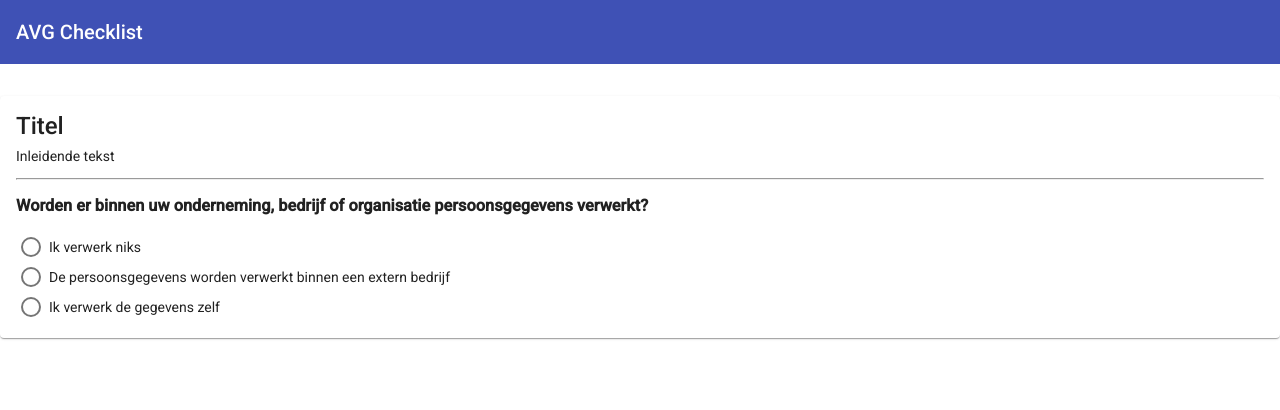
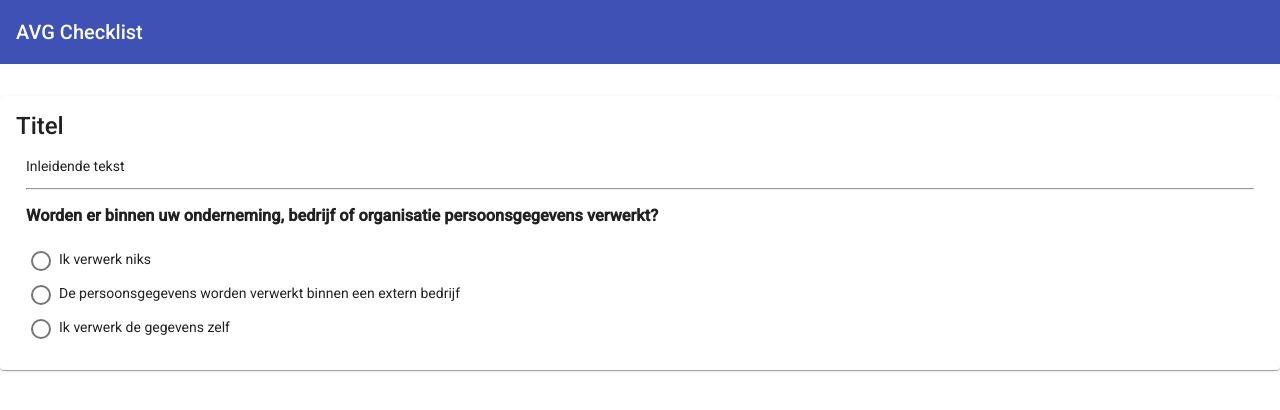
Before and after one commit to jord-nijhuis/reni-kennisboom, an Angular app: page / in a window 1280 px wide. Shown: the top 410 px of the page. Built offline with nearby package versions, Linux system fonts and the light colour scheme.

Commit message:
Fix layout bugs on smaller screens
The main issue was that long lines next to the checkboxes/radio buttons
did not wrap. This has now been fixed.

Signed-off-by: Jord Nijhuis <jord@nijhuis.me>

```diff
--- a/src/app/app.component.scss
+++ b/src/app/app.component.scss
@@ -5,6 +5,10 @@
   max-width: 1280px;
 }
 
+mat-card-content {
+  padding: 10px;
+}
+
 #container {
   display: flex;
   justify-content: center;
--- a/src/app/step/step.component.scss
+++ b/src/app/step/step.component.scss
@@ -1,5 +1,14 @@
 mat-radio-button, mat-checkbox {
   margin: 5px;
+
+}
+
+::ng-deep .mat-radio-label, ::ng-deep .mat-checkbox-label {
+  white-space: normal !important;
+}
+
+::ng-deep .mat-radio-container, ::ng-deep .mat-checkbox-inner-container {
+  margin-top: 4px !important;
 }
 
 mat-radio-group, #checkboxGroup {
```
